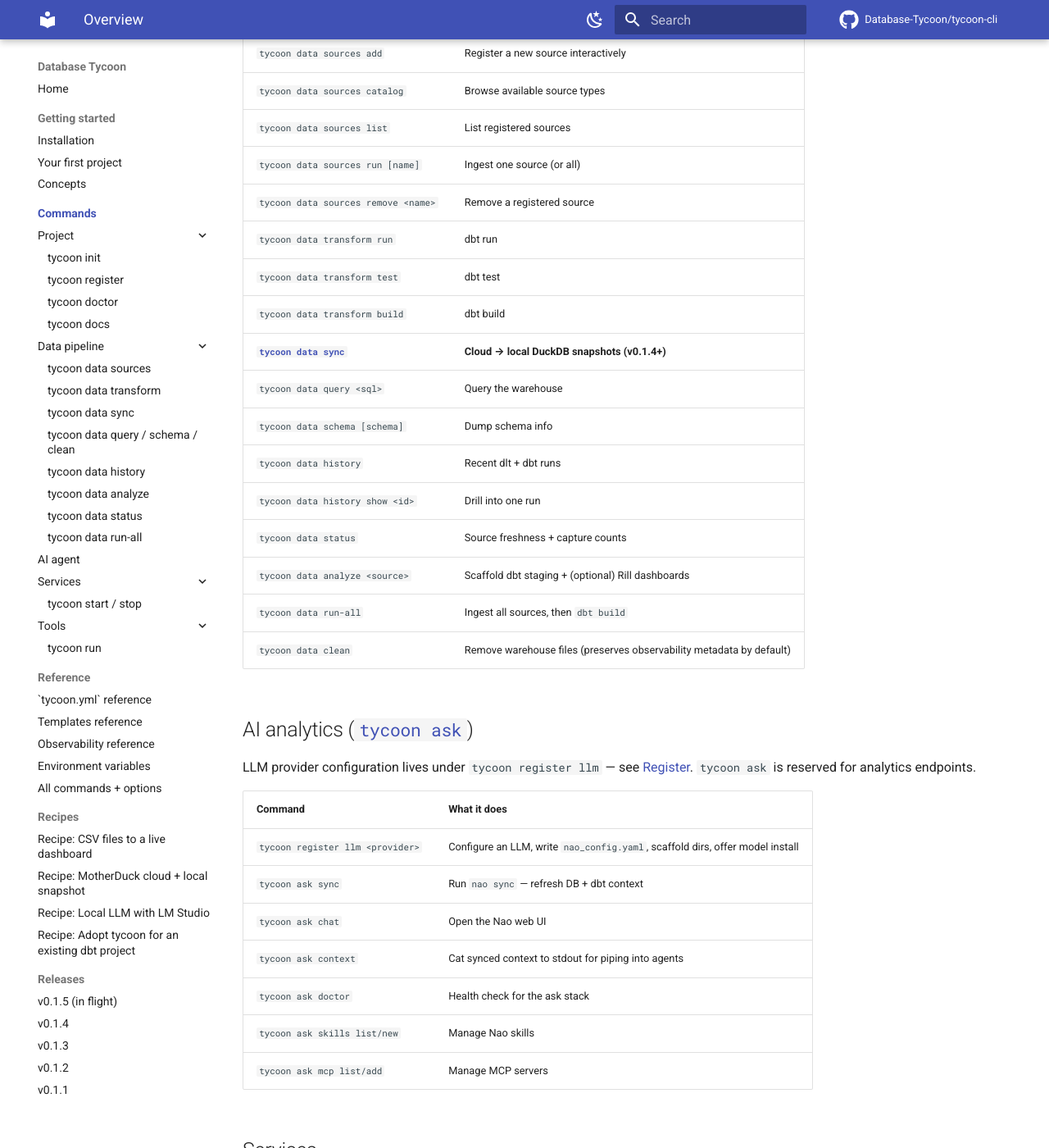
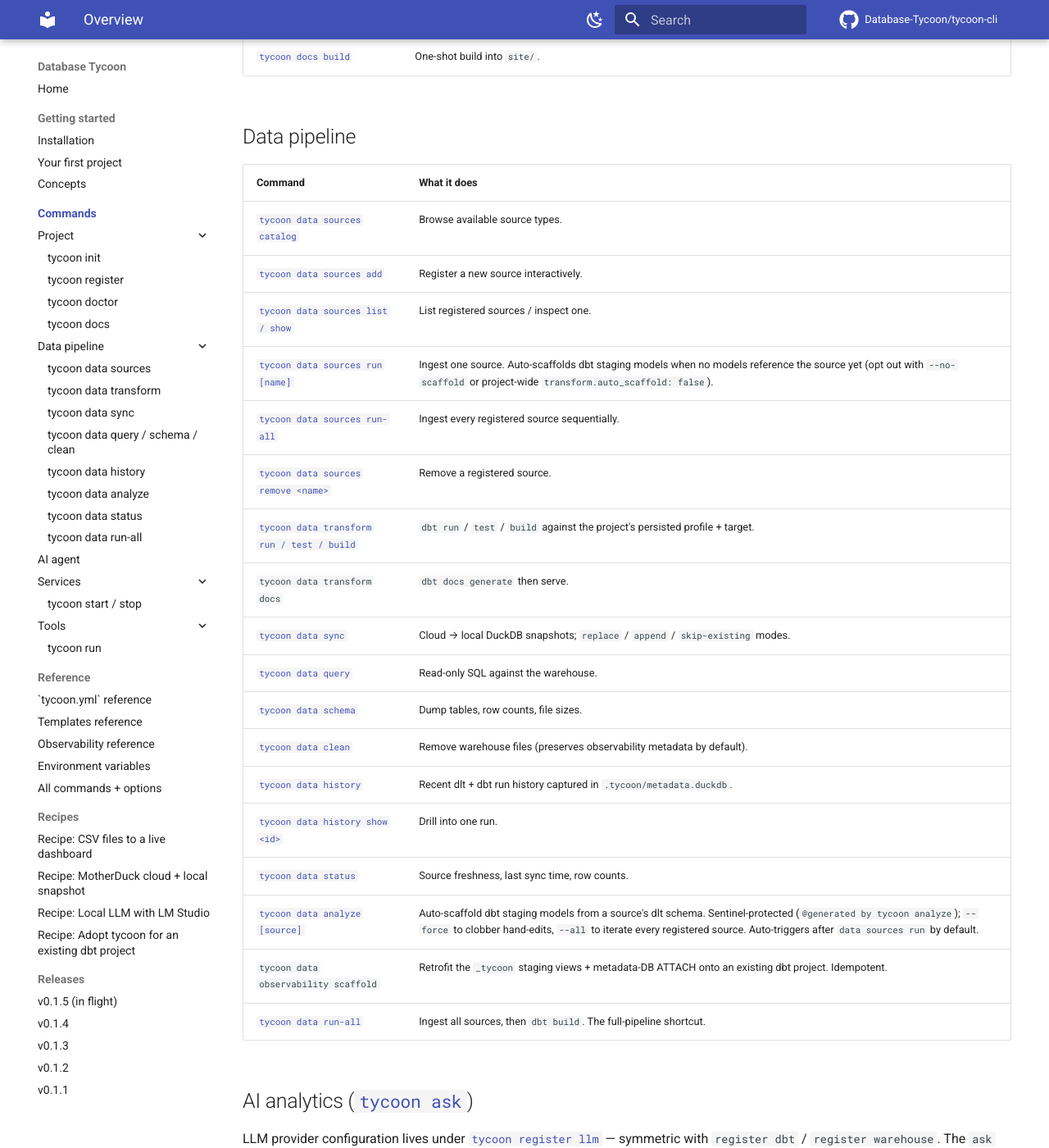
Before and after one commit to Database-Tycoon/tycoon-cli, an MkDocs documentation site: the page built from docs/commands/index.md, in a window 1280 px wide and 1400 px high, scrolled down 680 px. Shown: the whole window at 82% size. Built offline with MkDocs 1.6.1 and Material for MkDocs 9.7.7, drawn with Linux system fonts in a browser that asks for light colours; comment, search, counter and statistics services are not loaded; some of the changed text lies outside the part shown.

Commit message:
docs(commands/index): refresh — add missing commands, fix placement
The Commands landing page had drifted across v0.1.4 + v0.1.5. Full
audit + rewrite as a single edit:

Missing entirely (now added):
- `tycoon docs serve / build` — shipped in v0.1.4 but never indexed
- `tycoon data observability scaffold` — shipped in v0.1.4 (#20)
- `tycoon data sources run-all` — distinct from `tycoon data run-all`
  (the former just ingests, the latter runs the full pipeline)
- `tycoon data transform docs` — dbt docs passthrough

Wrong placement (now fixed):
- `tycoon register llm` was listed under "AI analytics" — moved to
  the Project section alongside other register commands. AI
  analytics section now references it but doesn't claim ownership.

Stale descriptions (now current to v0.1.5):
- `data analyze` — mentions sentinel, `--force`, `--all`, and the
  auto-trigger after `sources run`
- `register warehouse` — mentions the v0.1.4 non-interactive flags
  (`--type`, `--path`, `--catalog`, `--no-prompt`, `--force`)
- `register dbt` — mentions the persisted profile flags
  (`--profiles-dir`, `--profile`, `--target`)
- `data sources run` — mentions auto-scaffold default-on + opt-out
- `tycoon ask chat` — mentions fail-fast semantics
- AI analytics section header — mentions auto-detect + `lms load`
  auto-load behavior so users browsing this page see "tycoon
  handles model loading"

Outdated annotations removed:
- `(v0.1.4+)` annotation on `data sync` — was a "this is new"
  marker right after that release; now stale at v0.1.5
- "Documented in detail" footer claimed only `data sync` and `ask`
  had dedicated pages. Every command listed now has a dedicated
  page (added in v0.1.4); footer dropped in favor of a single
  pointer to `Reference: All commands`.

Verified: every internal link resolves under `mkdocs build --strict`.

Co-Authored-By: Claude Opus 4.7 (1M context) <noreply@anthropic.com>

````diff
--- a/docs/commands/index.md
+++ b/docs/commands/index.md
@@ -1,89 +1,83 @@
 # Commands
 
 Every command tycoon ships, organized by section. Click into any
-command for full reference.
+command for full reference. For a flat command-by-command index with
+every flag listed, see [Reference: All commands](../reference/all-commands.md).
 
 ## Project
 
 | Command | What it does |
 |---|---|
-| `tycoon init` | Scaffold a new project from a template |
-| `tycoon register dbt <path>` | Attach an existing dbt project to `tycoon.yml` |
-| `tycoon register rill <path>` | Attach an existing Rill project |
-| `tycoon register warehouse` | Switch the warehouse (DuckDB / MotherDuck) |
-| `tycoon doctor` | Check the environment for issues |
+| [`tycoon init`](init.md) | Scaffold a new project (wizard or `--template <name>`). Wizard auto-detects running LM Studio / Ollama and chains the AI agent setup. |
+| [`tycoon register dbt`](register.md#tycoon-register-dbt) | Attach an existing dbt project; `--profiles-dir`, `--profile`, `--target` persist into `tycoon.yml`. |
+| [`tycoon register rill`](register.md#tycoon-register-rill) | Attach an existing Rill project. |
+| [`tycoon register warehouse`](register.md#tycoon-register-warehouse) | Switch warehouse (DuckDB / MotherDuck); `--type`, `--path`, `--catalog`, `--no-prompt`, `--force` for scripted use. |
+| [`tycoon register llm`](register.md#tycoon-register-llm) | Wire up the AI agent — provider, `nao_config.yaml`, `AGENTS.md`, model-install offer. Six provider shortcuts. |
+| [`tycoon doctor`](doctor.md) | Cross-component health check (dbt, warehouse, observability, AI stack). |
+| [`tycoon docs serve`](docs.md) | Build + serve this docs site locally with hot reload. |
+| [`tycoon docs build`](docs.md) | One-shot build into `site/`. |
 
 ## Data pipeline
 
 | Command | What it does |
 |---|---|
-| `tycoon data sources add` | Register a new source interactively |
-| `tycoon data sources catalog` | Browse available source types |
-| `tycoon data sources list` | List registered sources |
-| `tycoon data sources run [name]` | Ingest one source (or all) |
-| `tycoon data sources remove <name>` | Remove a registered source |
-| `tycoon data transform run` | dbt run |
-| `tycoon data transform test` | dbt test |
-| `tycoon data transform build` | dbt build |
-| **[`tycoon data sync`](data/sync.md)** | **Cloud → local DuckDB snapshots (v0.1.4+)** |
-| `tycoon data query <sql>` | Query the warehouse |
-| `tycoon data schema [schema]` | Dump schema info |
-| `tycoon data history` | Recent dlt + dbt runs |
-| `tycoon data history show <id>` | Drill into one run |
-| `tycoon data status` | Source freshness + capture counts |
-| `tycoon data analyze <source>` | Scaffold dbt staging + (optional) Rill dashboards |
-| `tycoon data run-all` | Ingest all sources, then `dbt build` |
-| `tycoon data clean` | Remove warehouse files (preserves observability metadata by default) |
+| [`tycoon data sources catalog`](data/sources.md#catalog-browse-available-source-types) | Browse available source types. |
+| [`tycoon data sources add`](data/sources.md#add-register-a-new-source) | Register a new source interactively. |
+| [`tycoon data sources list / show`](data/sources.md#list-list-registered-sources) | List registered sources / inspect one. |
+| [`tycoon data sources run [name]`](data/sources.md#run-ingest) | Ingest one source. Auto-scaffolds dbt staging models when no models reference the source yet (opt out with `--no-scaffold` or project-wide `transform.auto_scaffold: false`). |
+| [`tycoon data sources run-all`](data/sources.md#run-ingest) | Ingest every registered source sequentially. |
+| [`tycoon data sources remove <name>`](data/sources.md#remove-unregister-a-source) | Remove a registered source. |
+| [`tycoon data transform run / test / build`](data/transform.md) | `dbt run` / `test` / `build` against the project's persisted profile + target. |
+| `tycoon data transform docs` | `dbt docs generate` then serve. |
+| [`tycoon data sync`](data/sync.md) | Cloud → local DuckDB snapshots; `replace` / `append` / `skip-existing` modes. |
+| [`tycoon data query`](data/query.md) | Read-only SQL against the warehouse. |
+| [`tycoon data schema`](data/query.md#schema-dump-tables-row-counts-sizes) | Dump tables, row counts, file sizes. |
+| [`tycoon data clean`](data/query.md#clean-remove-warehouse-files) | Remove warehouse files (preserves observability metadata by default). |
+| [`tycoon data history`](data/history.md) | Recent dlt + dbt run history captured in `.tycoon/metadata.duckdb`. |
+| [`tycoon data history show <id>`](data/history.md#show-id-drill-into-one-run) | Drill into one run. |
+| [`tycoon data status`](data/status.md) | Source freshness, last sync time, row counts. |
+| [`tycoon data analyze [source]`](data/analyze.md) | Auto-scaffold dbt staging models from a source's dlt schema. Sentinel-protected (`@generated by tycoon analyze`); `--force` to clobber hand-edits, `--all` to iterate every registered source. Auto-triggers after `data sources run` by default. |
+| `tycoon data observability scaffold` | Retrofit the `_tycoon` staging views + metadata-DB ATTACH onto an existing dbt project. Idempotent. |
+| [`tycoon data run-all`](data/run-all.md) | Ingest all sources, then `dbt build`. The full-pipeline shortcut. |
 
 ## AI analytics ([`tycoon ask`](ask/index.md))
 
-LLM provider configuration lives under `tycoon register llm` — see
-[Register](register.md). `tycoon ask` is reserved for analytics
-endpoints.
+LLM provider configuration lives under [`tycoon register llm`](register.md#tycoon-register-llm) — symmetric with `register dbt` / `register warehouse`. The `ask` namespace is reserved for analytics endpoints.
+
+Local-LLM runtimes (LM Studio, Ollama) are detected automatically by the wizard; downloaded LM Studio models are auto-loaded via `lms load` when chat is invoked against an empty memory.
 
 | Command | What it does |
 |---|---|
-| `tycoon register llm <provider>` | Configure an LLM, write `nao_config.yaml`, scaffold dirs, offer model install |
-| `tycoon ask sync` | Run `nao sync` — refresh DB + dbt context |
-| `tycoon ask chat` | Open the Nao web UI |
-| `tycoon ask context` | Cat synced context to stdout for piping into agents |
-| `tycoon ask doctor` | Health check for the ask stack |
-| `tycoon ask skills list/new` | Manage Nao skills |
-| `tycoon ask mcp list/add` | Manage MCP servers |
+| `tycoon ask sync` | Run `nao sync` — refresh DB + dbt context. |
+| `tycoon ask chat` | Open the Nao web UI on `:5005`. Fail-fast if no LLM configured / runtime unreachable / 0 models loaded. |
+| `tycoon ask context` | Cat synced context to stdout for piping into any agent. |
+| `tycoon ask doctor` | Health check for the ask stack (config, dirs, warehouse auth, LLM endpoint). |
+| `tycoon ask skills list / new` | Manage Nao skills (project-specific agent prompts). |
+| `tycoon ask mcp list / add` | Manage MCP server config. |
 
 ## Services
 
 | Command | What it does |
 |---|---|
-| `tycoon start` | Start Rill, Dagster, Nao, web UI |
-| `tycoon start --only <svc>` | Start one specific service |
-| `tycoon stop` | Stop all services |
+| [`tycoon start`](start.md) | Start Rill, Dagster, Nao, web UI. |
+| [`tycoon start --only <svc>`](start.md) | Start one specific service. |
+| `tycoon stop` | Stop all services started by `tycoon start`. |
 
 ## Tool passthrough
 
 | Command | What it does |
 |---|---|
-| `tycoon run dlt ...` | Pass through to dlt CLI |
-| `tycoon run dbt ...` | Pass through to dbt CLI |
-| `tycoon run rill ...` | Pass through to Rill CLI |
-| `tycoon run dagster ...` | Pass through to Dagster CLI |
+| `tycoon run dlt ...` | Pass through to dlt CLI. |
+| `tycoon run dbt ...` | Pass through to dbt CLI. |
+| `tycoon run rill ...` | Pass through to Rill CLI. |
+| `tycoon run dagster ...` | Pass through to Dagster CLI. |
 
 ## Help anywhere
 
-Every command supports `--help`:
+Every command supports `--help` (or the `-h` short alias):
 
 ```bash
 tycoon data sync --help
-tycoon register llm --help
-tycoon doctor --help
+tycoon register llm -h
+tycoon ask doctor --help
 ```
-
-## Documented in detail
-
-The pages below are in-depth references with examples and edge cases.
-Other commands are documented inline via `--help`.
-
-- [`tycoon data sync`](data/sync.md) — cloud-→-local snapshots
-- [`tycoon ask`](ask/index.md) — the AI agent surface
-
-More command pages land in the next docs phase.
````
